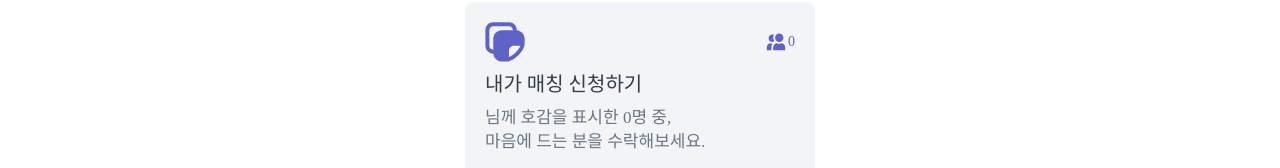
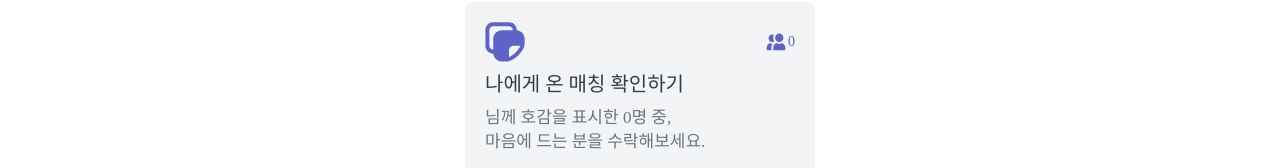
Before and after one commit to studio01Dev/lovematching, a React (Create React App) app: page /queue/1 in a window 1280 px wide. Shown: the part 335-503 px from the top of the page. Built offline with nearby package versions, Linux system fonts and the light colour scheme; no server answers; the database is empty; a web font is replaced by a local one.

Commit message:
queue 문구 수정

```diff
--- a/src/presentation/screen/match/queue.js
+++ b/src/presentation/screen/match/queue.js
@@ -96,7 +96,7 @@ export default function Queue() {
                                     <div className='h6 sb brand500'>{inCounterChosenFromAdminSuggestListLength}</div>
                                 </div>
                             </div>
-                            <div className='h4 sb grey800'>내가 매칭 신청하기</div>
+                            <div className='h4 sb grey800'>나에게 온 매칭 확인하기</div>
                             <div className='h5 r grey600'>님께 호감을 표시한 {inCounterChosenFromAdminSuggestListLength}명 중,<br />마음에 드는 분을 수락해보세요.</div>
                         </div>
                     </Link>
```
